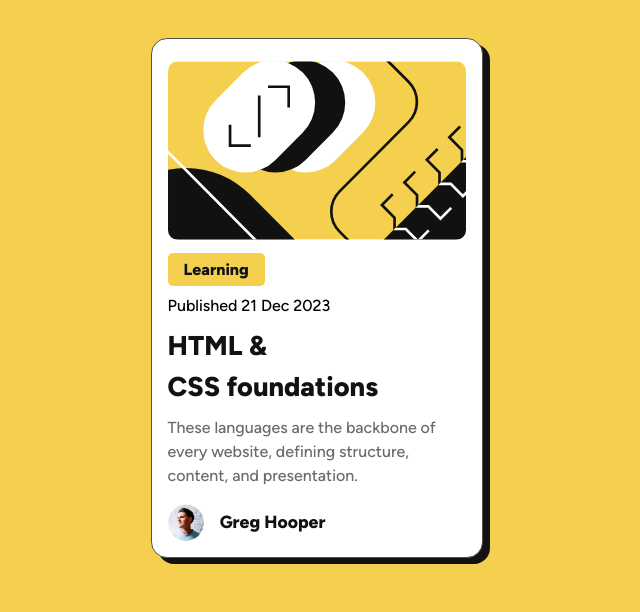
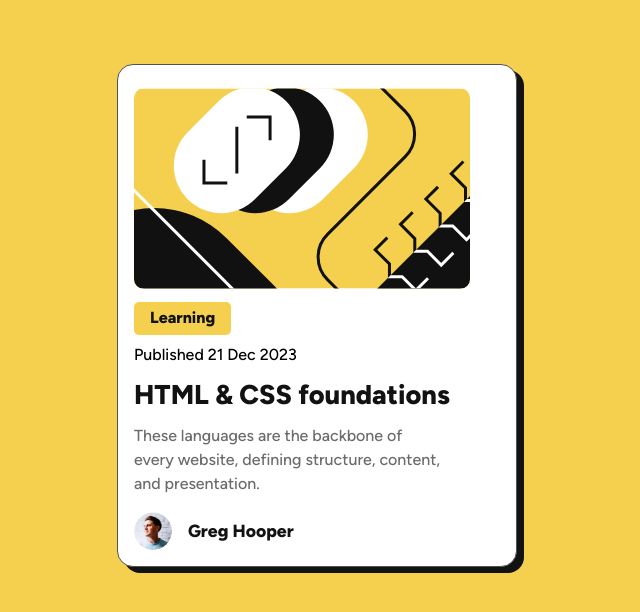
Before and after one commit to vikky2810/FrontendMentorChallenges, a plain HTML site: page 2_Blog_Preview_Card/index.html in a window 1280 px wide. Shown: the whole page, without its empty margins (323-963 px from the left). Drawn offline with Linux system fonts and the light colour scheme.

Commit message:
Refactor container styles for improved layout and consistency

```diff
--- a/2_Blog_Preview_Card/style.css
+++ b/2_Blog_Preview_Card/style.css
@@ -88,13 +88,14 @@ body{
     justify-content: flex-start;
     align-items: flex-start;
     width: 100%;
+    max-width: 400px;
     flex-direction: column;
     padding: 1rem;
     background-color: var(--clr-con-white);
     align-items: flex-start;
-    margin: 0 auto;
-    margin-top: 3%;
-    width: 26%;
+    margin: 5% auto 0 auto;
+    margin-top: 5%;
+    /* width: 26%; */
     border-radius: 16px;
     border: 0.01rem solid rgb(82, 82, 82);
     box-shadow: 7px 6px  ;
```
